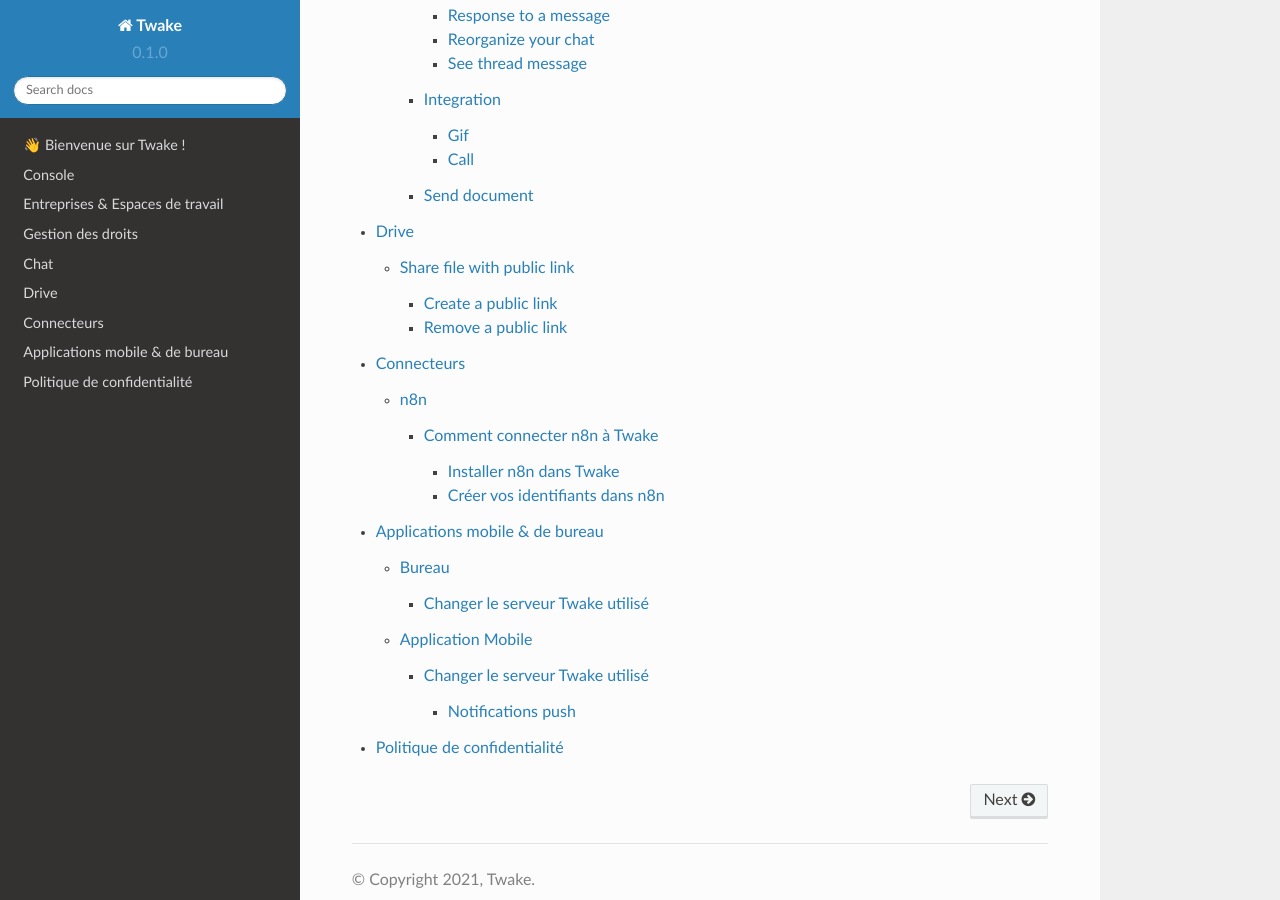
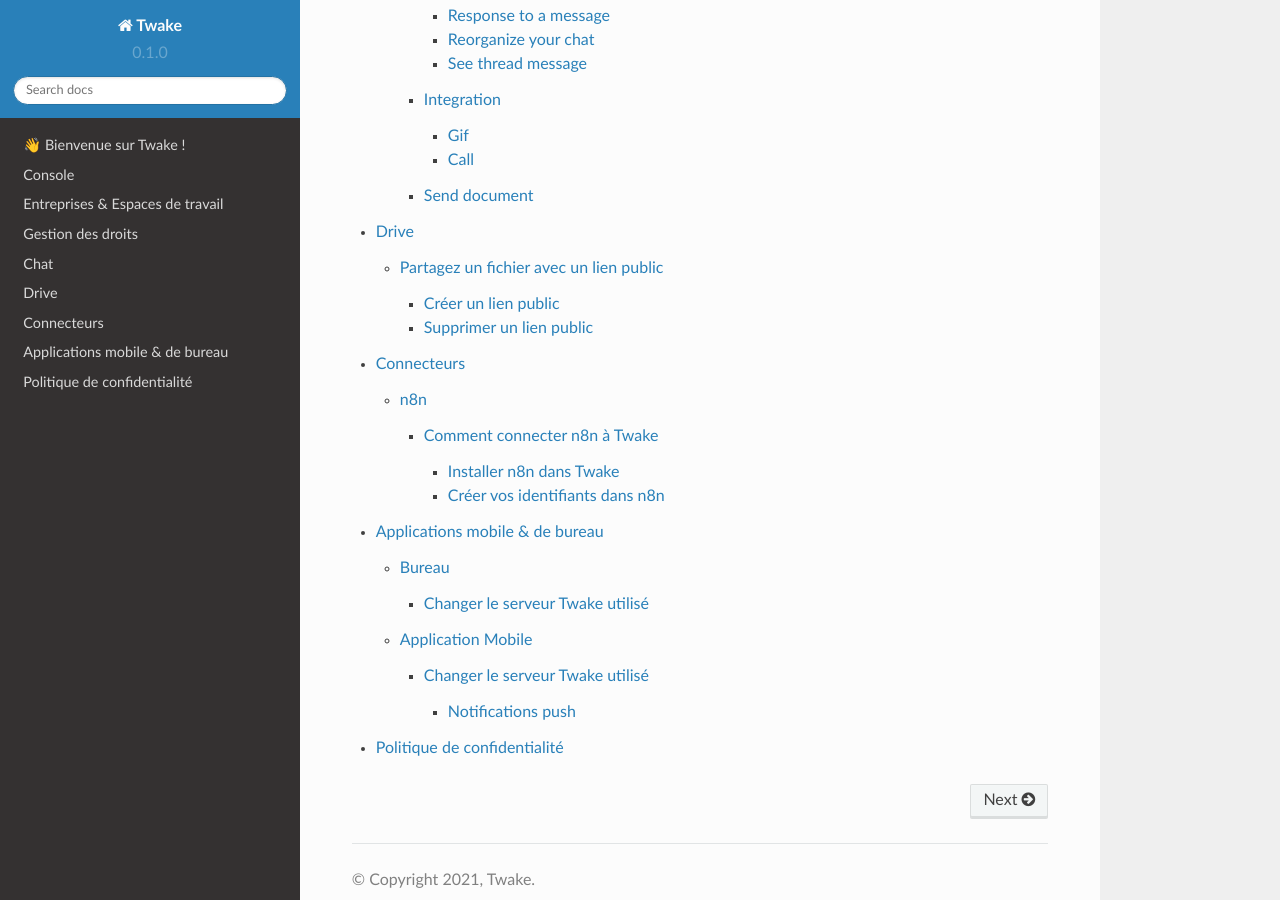
Before and after one commit to linagora/twake-doc-fr, a Sphinx documentation site: the page built from docs/source/index.rst, in a window 1280 px wide and 900 px high, scrolled down 1056 px. Built offline with Sphinx 7.4.7 and the Read the Docs theme 2.0.0, drawn with Linux system fonts in a browser that asks for light colours; part of the change alters nothing that is shown.

Commit message:
feat: translation FR Drive

```diff
--- a/docs/source/applications/drive/index.md
+++ b/docs/source/applications/drive/index.md
@@ -1,22 +1,22 @@
 ---
-description: How you can use the drive on Twake
+description: Comment utiliser le Drive de Twake
 ---
 
 #  Drive
 
-## Share file with public link
+## Partagez un fichier avec un lien public
 
-In Twake, you can share your folders or files to external user. You juste have to create a public link on what you want to share and send the link. Your partner will access to these elements without creating a Twake account.
+Dans Twake, vous pouvez partager vos dossiers et fichier à un utilisateur externe. Il suffit de de créer un lien public pour le document ou le dossier et le partager. Les externes cliquants sur le lien pourront accéder à ces documents sans avoir besoin d'un compte Twae.
 
-### Create a public link
+### Créer un lien public
 
-Click on "public access" of what you want to share and "create an access link".
+Pour créer ce lien, cliquez sur le menu en bout de ligne du document ou du dossier à partager, puis sur `Accès public` &gt; `Créer un lien d'accès`. Vous pouvez à présent copier le lien et le partager.
 
 ![](../../assets/public-access.gif)
 
 
-### Remove a public link
+### Supprimer un lien public
 
-If you want to remove the public link, select folder you want to unlink, then, "Public access" and "Suppress the link"
+Une fois le lien créé, il reste actif tant qu'il n'est pas supprimé. Si vous voulez le supprimer, il suffit de reprendre les étapes précédentes: cliquez sur le menu en bout de ligne du document ou du dossier à partager, puis sur `Accès public` &gt; `Créer un lien d'accès` &gt; `Supprimer le lien`.
 
 ![](../../assets/sans-titre-2.gif)
```
